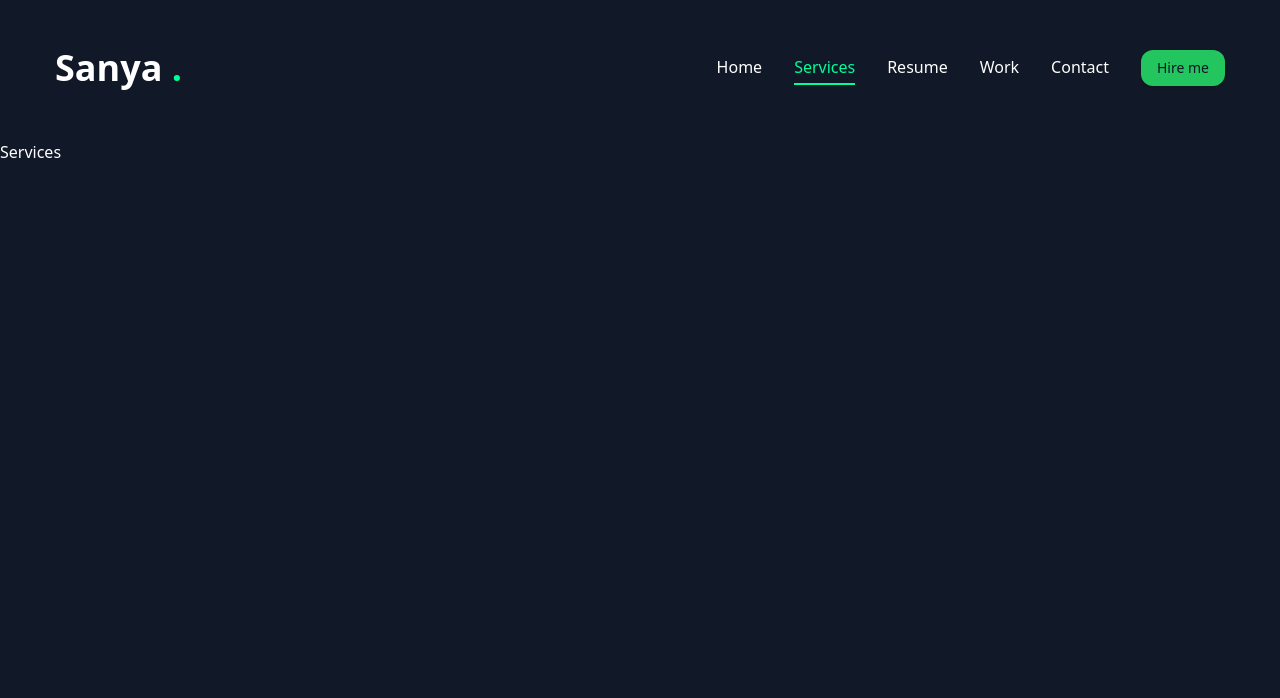
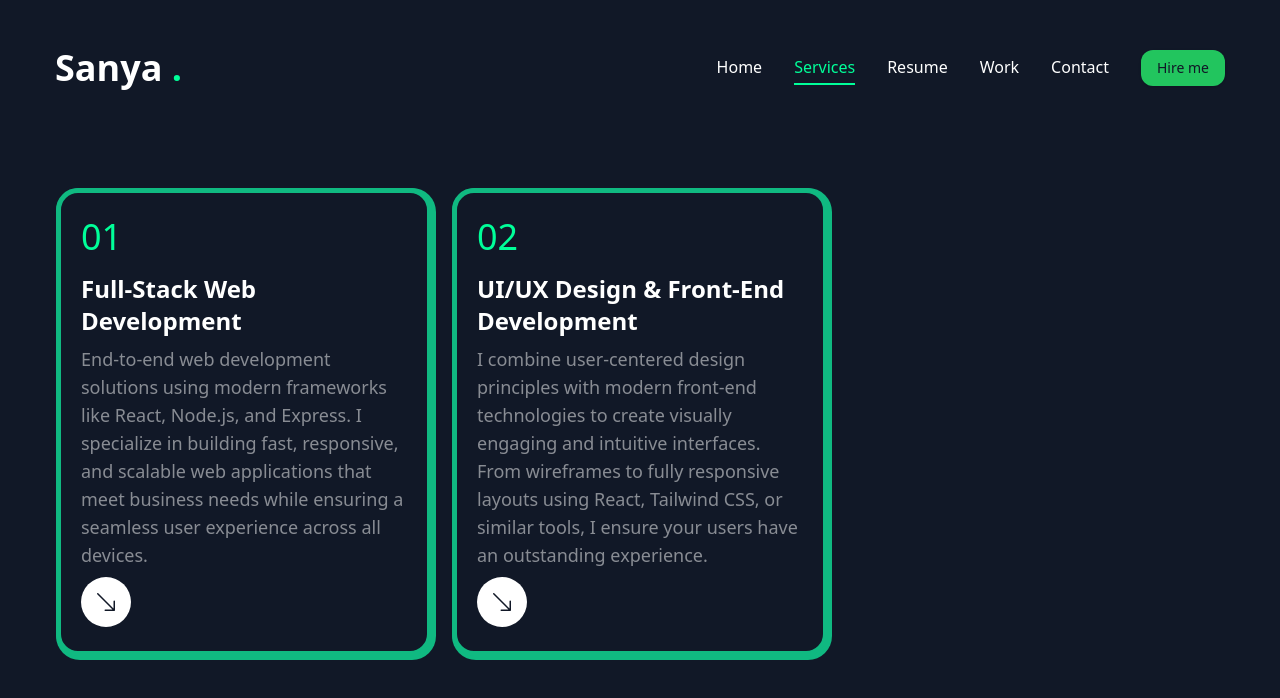
Before and after one commit to Prish20/revamped-portfolio, a Next.js app: page /services in a window 1280 px wide. Shown: the top 698 px of the page. Built offline with nearby package versions, Linux system fonts and the light colour scheme.

Commit message:
Create the services page Ui.

```diff
--- a/app/(root)/services/page.tsx
+++ b/app/(root)/services/page.tsx
@@ -1,6 +1,38 @@
 import React from "react";
+import ServicesCard from "@/components/ServicesCard";
+
+const services = [
+  {
+    num: "01",
+    title: "Full-Stack Web Development",
+    _id: "1",
+    description:
+      "End-to-end web development solutions using modern frameworks like React, Node.js, and Express. I specialize in building fast, responsive, and scalable web applications that meet business needs while ensuring a seamless user experience across all devices.",
+  },
+  {
+    num: "02",
+    title: "UI/UX Design & Front-End Development",
+    _id: "2",
+    description:
+      "I combine user-centered design principles with modern front-end technologies to create visually engaging and intuitive interfaces. From wireframes to fully responsive layouts using React, Tailwind CSS, or similar tools, I ensure your users have an outstanding experience.",
+  },
+];
 
 const Services = () => {
-  return <div>Services</div>;
+  return (
+    <>
+      <section className="section-container">
+        <ul className="card_grid mt-7">
+          {services?.length > 0 ? (
+            services.map((services: ServicesTypeCard) => (
+              <ServicesCard key={services?._id} services={services} />
+            ))
+          ) : (
+            <p className="no-result">No startups found</p>
+          )}
+        </ul>
+      </section>
+    </>
+  );
 };
 export default Services;
--- a/app/globals.css
+++ b/app/globals.css
@@ -16,6 +16,52 @@
   .h1 {
     @apply text-[20px] xl:text-[24px] leading-[1.1] font-semibold;
   }
+  .heading {
+    @apply uppercase bg-black px-6 py-3 font-extrabold text-white sm:text-[54px] sm:leading-[64px] text-[36px] leading-[46px] text-center my-5;
+  }
+  .section-container {
+    @apply px-14 py-6 justify-center max-w-7xl mx-auto;
+  }
+  .card_grid {
+    @apply grid md:grid-cols-3 sm:grid-cols-2 gap-5;
+  }
+  .card_grid-sm {
+    @apply grid sm:grid-cols-2 gap-5;
+  }
+  .no-result {
+    @apply text-black text-sm font-normal;
+  }
+  .pink_container {
+    @apply w-full bg-primary min-h-[530px] flex justify-center items-center flex-col py-2 px-6;
+  }
+  .startup-card {
+    @apply bg-gray-900 border-[5px] border-emerald-500 py-6 px-5 rounded-[22px] shadow-200 hover:border-emerald-500 transition-all duration-500 hover:shadow-300 hover:bg-gray-800 flex flex-col justify-between h-full;
+  }
+  .services-link {
+    @apply flex size-[50px] items-center justify-center rounded-full bg-white transition-all duration-500 group-hover:bg-accent
+  }
+  .services-btn {
+    @apply text-2xl text-primary transition-transform duration-500 group-hover:rotate-45
+  }
+  .startup-card_date {
+    @apply font-medium text-[16px] bg-primary-100 px-4 py-2 rounded-full group-hover:bg-white-100;
+  }
+
+  .startup-card_desc {
+    @apply font-normal text-[16px] line-clamp-2 my-3 text-black-100 break-all;
+  }
+
+  .startup-card_img {
+    @apply w-full h-[164px] rounded-[10px] object-cover;
+  }
+
+  .startup-card_btn {
+    @apply rounded-full bg-black-200 font-medium text-[16px] text-white px-5 py-3 !important;
+  }
+
+  .startup-card_skeleton {
+    @apply w-full h-96 rounded-[22px] bg-zinc-400;
+  }
   .text-outline {
     -webkit-text-stroke: 1px #ffffff;
   }
--- /dev/null
+++ b/components/ServicesCard.tsx
@@ -0,0 +1,24 @@
+import React from "react";
+import Link from "next/link";
+import { BsArrowDownRight } from "react-icons/bs";
+
+const ServicesCard = ({ services }: { services: ServicesTypeCard }) => {
+  const { num, title, description, _id } = services;
+  return (
+    <div>
+      <li className="startup-card group">
+        <p className="text-4xl text-accent">{num}</p>
+        <div className="mt-4 flex flex-col gap-2 hover:text-accent">
+          <h3 className="text-2xl font-bold">{title}</h3>
+          <p className="text-lg text-white/50">{description}</p>
+        </div>
+        <Link href={`/services/${_id}`} className="mt-2">
+          <div className="services-link">
+            <BsArrowDownRight className="services-btn" />
+          </div>
+        </Link>
+      </li>
+    </div>
+  );
+};
+export default ServicesCard;
--- a/package.json
+++ b/package.json
@@ -13,8 +13,10 @@
     "@radix-ui/react-slot": "^1.1.0",
     "@sanity/image-url": "^1.1.0",
     "@sanity/vision": "^3.65.1",
+    "@tailwindcss/typography": "^0.5.15",
     "class-variance-authority": "^0.7.1",
     "clsx": "^2.1.1",
+    "framer-motion": "^11.12.0",
     "imagekitio-next": "^1.0.1",
     "lucide-react": "^0.462.0",
     "next": "15.0.3",
@@ -26,7 +28,9 @@
     "sanity": "^3.65.1",
     "styled-components": "^6.1.13",
     "tailwind-merge": "^2.5.5",
-    "tailwindcss-animate": "^1.0.7"
+    "tailwindcss-animate": "^1.0.7",
+    "typography": "^0.16.24",
+    "typology": "^1.3.0"
   },
   "devDependencies": {
     "@types/node": "^20",
--- a/tailwind.config.ts
+++ b/tailwind.config.ts
@@ -1,6 +1,6 @@
 import type { Config } from "tailwindcss";
 import tailwindcssAnimate from "tailwindcss-animate";
-
+import typography from "@tailwindcss/typography";
 const config: Config = {
   darkMode: ["class"],
   content: [
@@ -24,11 +24,19 @@ const config: Config = {
     },
     extend: {
       colors: {
-        primary: "#111827",
+        primary: {
+          100: "#00FF00",
+          DEFAULT: "#111827",
+        },
         accent: {
           DEFAULT: "#00ff99",
           hover: "#00e187",
         },
+      },
+      boxShadow: {
+        100: "2px 2px 0px 0px rgb(16, 185, 129)",
+        200: "2px 2px 0px 2px rgb(16, 185, 129)",
+        300: "2px 2px 0px 2px rgb(16, 185, 129)",
       },
       borderRadius: {
         lg: "var(--radius)",
@@ -37,6 +45,6 @@ const config: Config = {
       },
     },
   },
-  plugins: [tailwindcssAnimate],
+  plugins: [tailwindcssAnimate, typography],
 };
 export default config;
```
Also changed, not shown: 1 other file (tests, documents, lock files or other folders).
